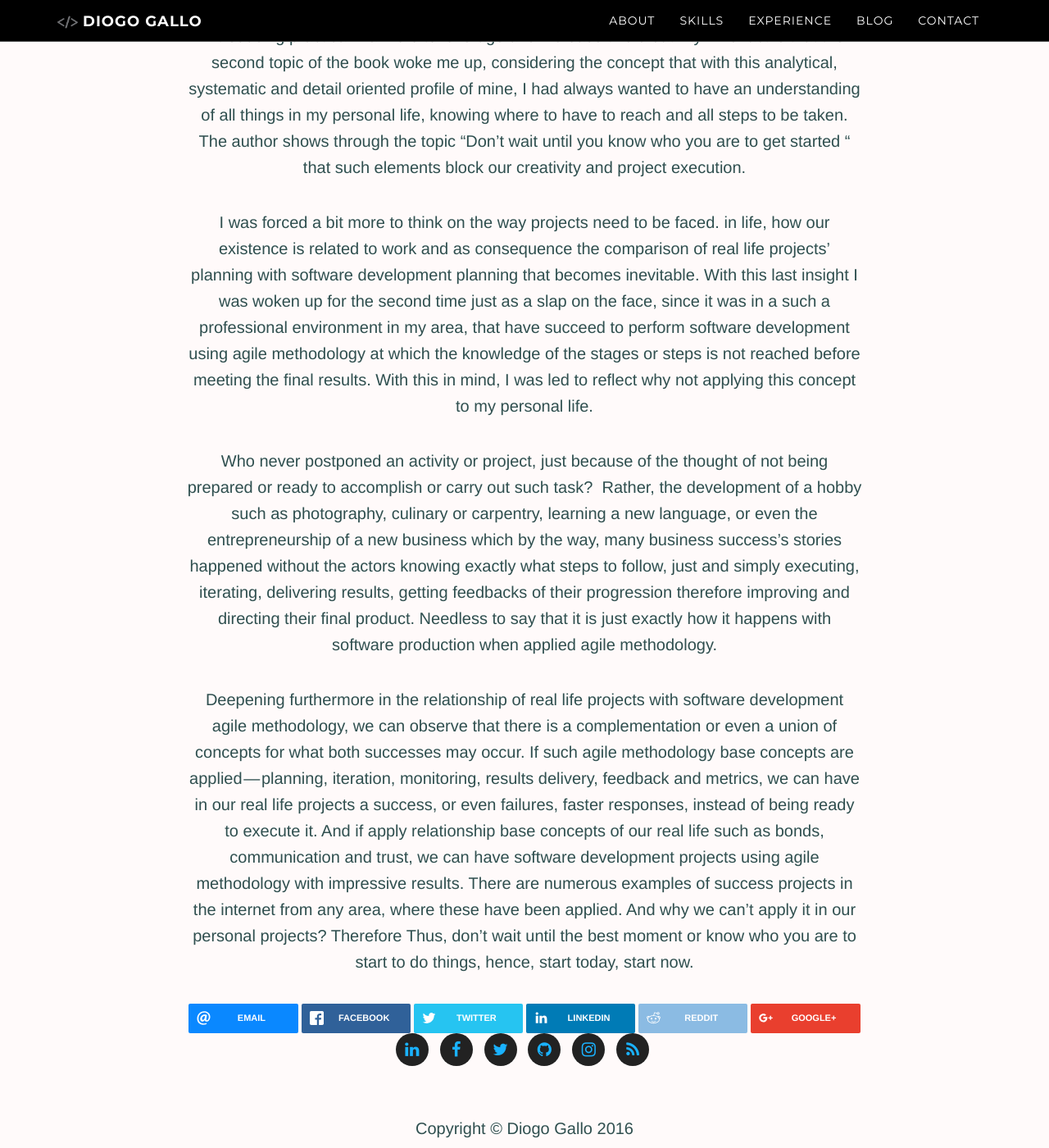
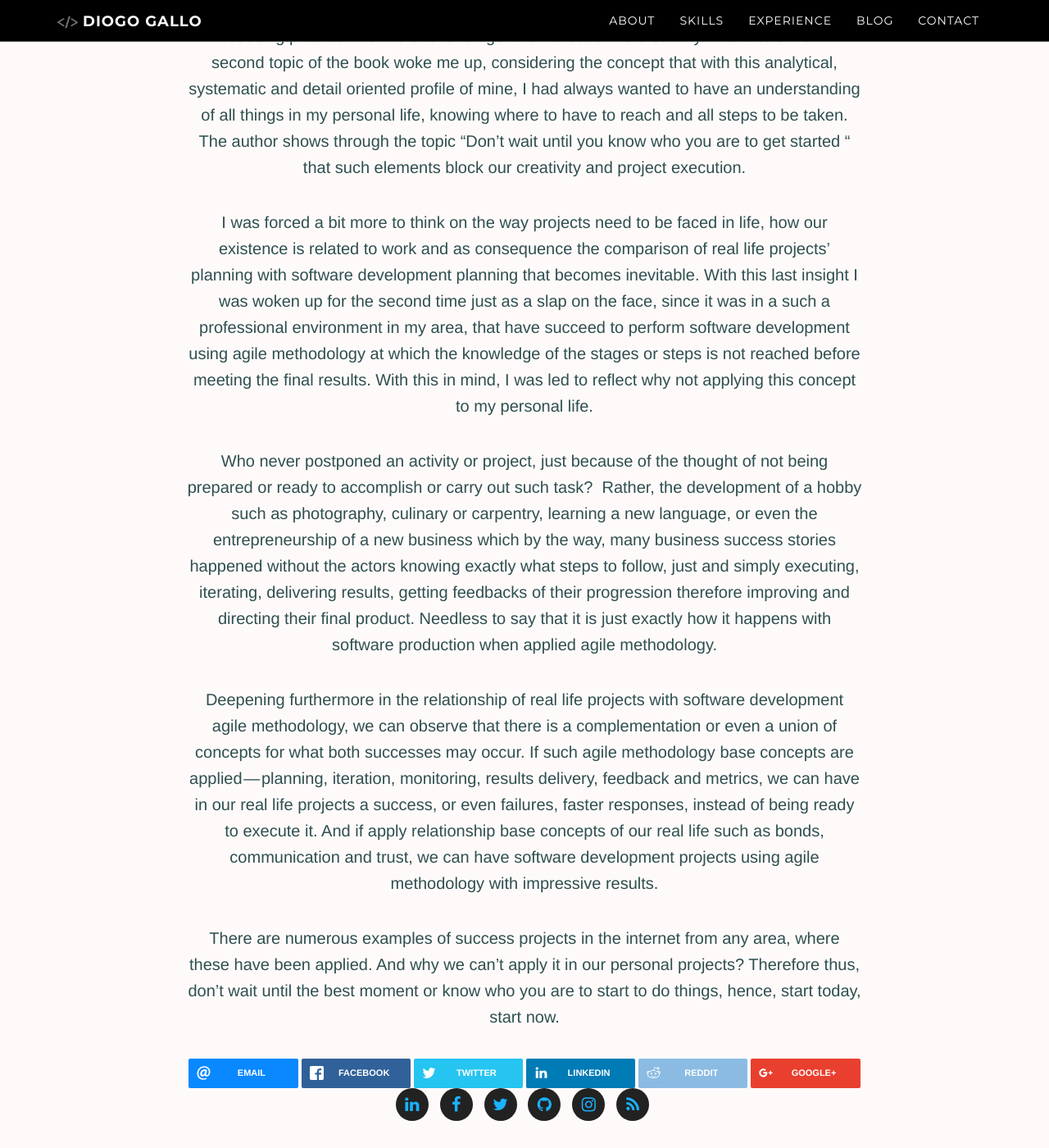
Before and after one commit to diogogallo/diogogallo.github.io, a Jekyll site: the page built from _posts/2016-02-05-start_doing_things.md, in a window 1280 px wide and 1400 px high, scrolled down 1152 px. Shown: the whole window at 82% size. Built offline with Jekyll 4.4.1, drawn with Linux system fonts in a browser that asks for light colours; nearby versions of some CDN libraries; comment, search, counter and statistics services are not loaded.

Commit message:
blog text correction

```diff
--- a/_posts/2016-02-05-start_doing_things.md
+++ b/_posts/2016-02-05-start_doing_things.md
@@ -12,10 +12,11 @@
 
 The other day I was searching for inspiration and ended up in a book, named [Steal like an artist](http://austinkleon.com/steal/ "Steal like an artist") from Austin Kleon, which presents a message that creative process is for everyone, introducing practical manners to leverage and increase this creativity. The fact is that the second topic of the book woke me up, considering the concept that with this analytical, systematic and detail oriented profile of mine, I had always wanted to have an understanding of all things in my personal life, knowing where to have to reach and all steps to be taken. The author shows through the topic “Don’t wait until you know who you are to get started “ that such elements block our creativity and project execution.
 
-I was forced a bit more to think on the way projects need to be faced. in life, how our existence is related to work and as consequence the comparison of real life projects’ planning with software development planning that becomes inevitable. With this last insight I was woken up for the second time just as a slap on the face, since it was in a such a professional environment in my area, that have succeed to perform software development using agile methodology at which the knowledge of the stages or steps is not reached before meeting the final results. With this in mind, I was led to reflect why not applying this concept to my personal life.
+I was forced a bit more to think on the way projects need to be faced in life, how our existence is related to work and as consequence the comparison of real life projects’ planning with software development planning that becomes inevitable. With this last insight I was woken up for the second time just as a slap on the face, since it was in a such a professional environment in my area, that have succeed to perform software development using agile methodology at which the knowledge of the stages or steps is not reached before meeting the final results. With this in mind, I was led to reflect why not applying this concept to my personal life.
 
 Who never postponed an activity or project, just because of the thought of not being prepared or ready to accomplish or carry out such task?
-Rather, the development of a hobby such as photography, culinary or carpentry, learning a new language, or even the entrepreneurship of a new business which by the way, many business success’s stories happened without the actors knowing exactly what steps to follow, just and simply executing, iterating, delivering results, getting feedbacks of their progression therefore improving and directing their final product. Needless to say that it is just exactly how it happens with software production when applied agile methodology.
+Rather, the development of a hobby such as photography, culinary or carpentry, learning a new language, or even the entrepreneurship of a new business which by the way, many business success stories happened without the actors knowing exactly what steps to follow, just and simply executing, iterating, delivering results, getting feedbacks of their progression therefore improving and directing their final product. Needless to say that it is just exactly how it happens with software production when applied agile methodology.
 
 Deepening furthermore in the relationship of real life projects with software development agile methodology, we can observe that there is a complementation or even a union of concepts for what both successes may occur. If such agile methodology base concepts are applied — planning, iteration, monitoring, results delivery, feedback and metrics, we can have in our real life projects a success, or even failures, faster responses, instead of being ready to execute it. And if apply relationship base concepts of our real life such as bonds, communication and trust, we can have software development projects using agile methodology with impressive results.
-There are numerous examples of success projects in the internet from any area, where these have been applied. And why we can’t apply it in our personal projects? Therefore Thus, don’t wait until the best moment or know who you are to start to do things, hence, start today, start now.
+
+There are numerous examples of success projects in the internet from any area, where these have been applied. And why we can’t apply it in our personal projects? Therefore thus, don’t wait until the best moment or know who you are to start to do things, hence, start today, start now.
```
